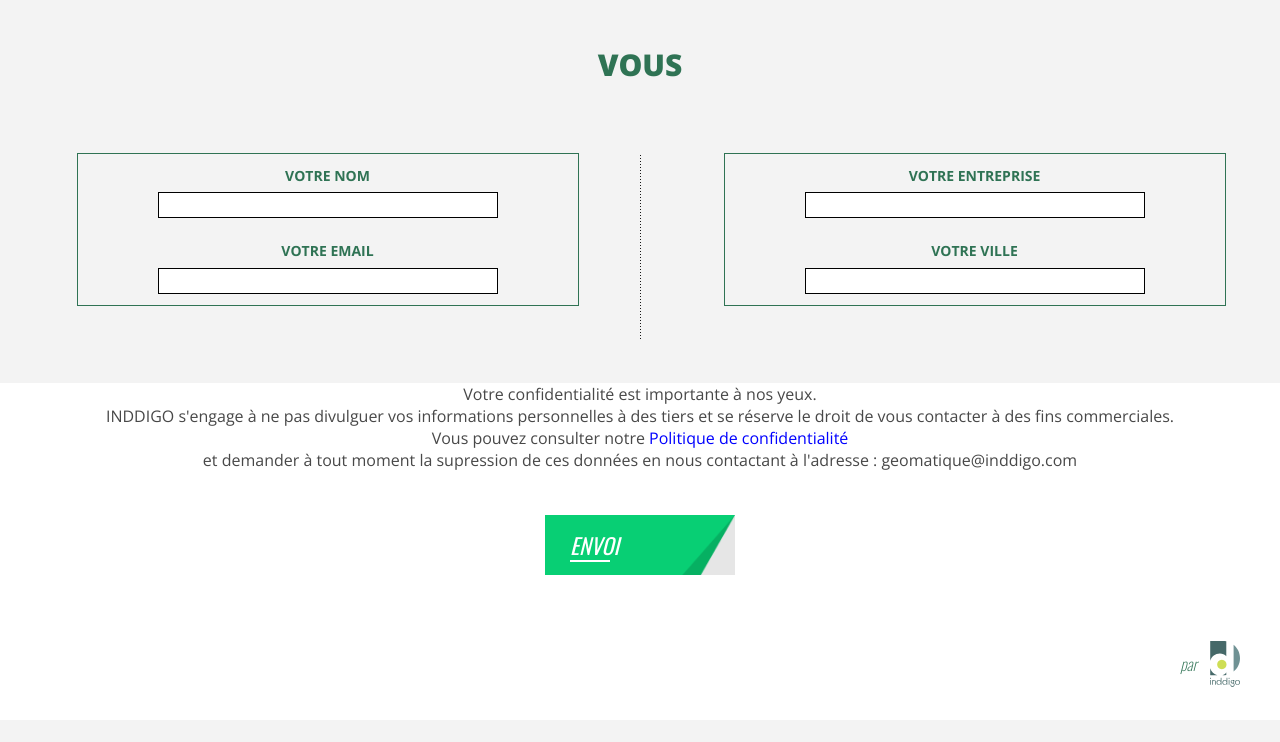
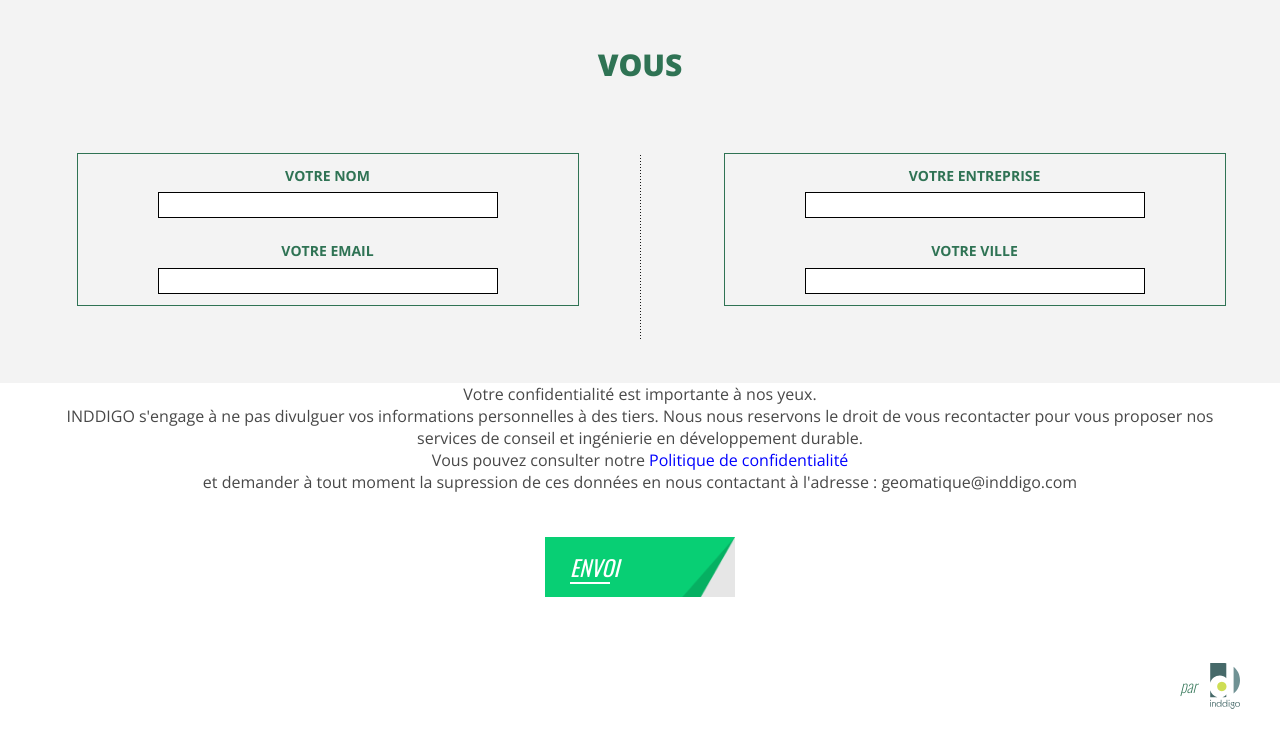
Before and after one commit to cartoinddigo/MPM3, a Django app: page /player/nouveau/ in a window 1280 px wide. Shown: the part 1253-1995 px from the top of the page. Before the commit the page ends 1940 px from the top, so only its background shows below. Run offline with Django 3.2, Linux system fonts and the light colour scheme.

Commit message:
maj RGPD

```diff
--- a/velo/templates/velo/newplayer.html
+++ b/velo/templates/velo/newplayer.html
@@ -145,7 +145,7 @@
 
 
                         </div>
-                                                    <div style="text-align: center">Votre confidentialité est importante à nos yeux.<br>INDDIGO s'engage à ne pas divulguer vos informations personnelles à des tiers et se réserve le droit de vous contacter à des fins commerciales.<br>Vous pouvez consulter notre <span style="color:blue"><a href="https://www.blabla.com">Politique de confidentialité</a></span> <br>et demander à tout moment la supression de ces données en nous contactant à l'adresse : geomatique@inddigo.com</div>
+                                                    <div style="text-align: center">Votre confidentialité est importante à nos yeux.<br>INDDIGO s'engage à ne pas divulguer vos informations personnelles à des tiers. Nous nous reservons le droit de vous recontacter pour vous proposer nos services de conseil et ingénierie en développement durable.<br>Vous pouvez consulter notre <span style="color:blue"><a href="https://www.blabla.com">Politique de confidentialité</a></span> <br>et demander à tout moment la supression de ces données en nous contactant à l'adresse : geomatique@inddigo.com</div>
 
                     <div class="Form-footer">
                     <button type="submit" class="Button">Envoi</button>
```
